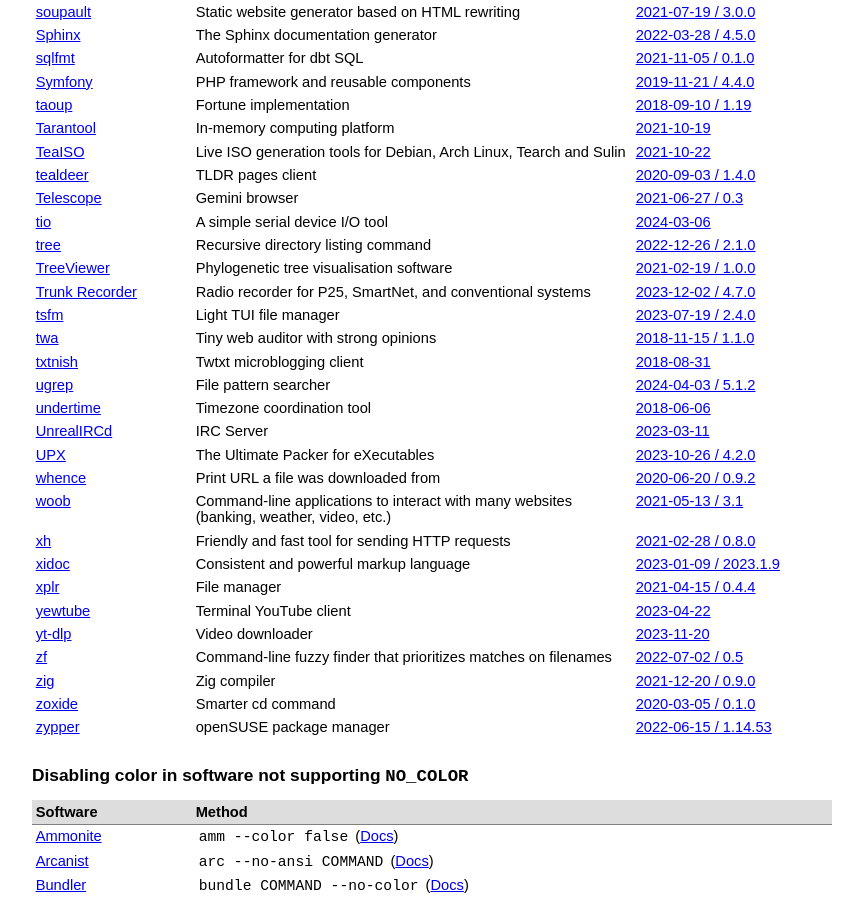
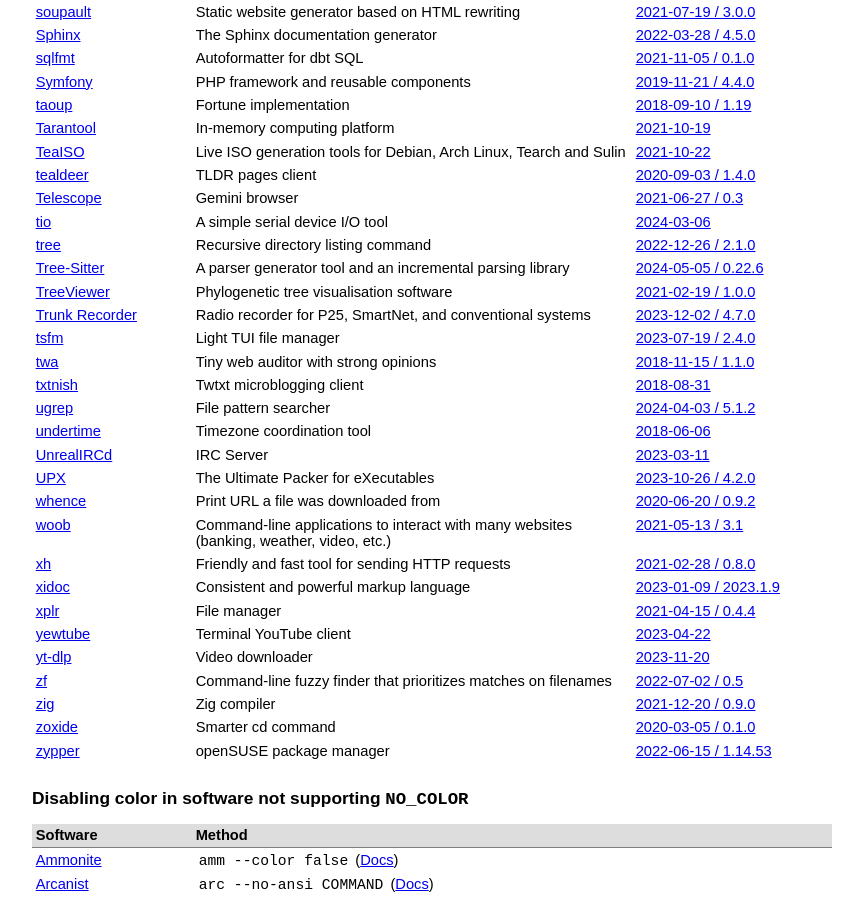
Before and after one commit to jcs/no_color, a Jekyll site: the page built from index.md, in a window 1280 px wide and 900 px high, scrolled down 5665 px. Shown: the whole window, without its empty margins (208-1071 px from the left). Built offline with Jekyll 4.4.1, drawn with Linux system fonts in a browser that asks for light colours; our own code applies the rules of GitHub Pages for plain Markdown files.

Commit message:
docs: add tree-sitter to software supporting NO_COLOR list (#286)

```diff
--- a/index.md
+++ b/index.md
@@ -282,6 +282,7 @@ color by default via `NO_COLOR`.
 | [Telescope](https://telescope.omarpolo.com) | Gemini browser | [2021-06-27 / 0.3](https://github.com/omar-polo/telescope/releases/tag/0.3) |
 | [tio](https://github.com/tio/tio) | A simple serial device I/O tool | [2024-03-06](https://github.com/tio/tio/commit/ed4ac0c797cd25b0b5d31a7654349e928b3eac58) |
 | [tree](https://oldmanprogrammer.net/source.php?dir=projects/tree) | Recursive directory listing command | [2022-12-26 / 2.1.0](https://gitlab.com/OldManProgrammer/unix-tree/-/blob/22a2e268206b8d2238a686458c4702f9b3689e5b/CHANGES) |
+| [Tree-Sitter](https://tree-sitter.github.io) | A parser generator tool and an incremental parsing library | [2024-05-05 / 0.22.6](https://github.com/tree-sitter/tree-sitter/releases/tag/v0.22.6) |
 | [TreeViewer](https://treeviewer.org) | Phylogenetic tree visualisation software | [2021-02-19 / 1.0.0](https://github.com/arklumpus/TreeViewer/releases/tag/v1.0.0) |
 | [Trunk Recorder](https://trunkrecorder.com) | Radio recorder for P25, SmartNet, and conventional systems | [2023-12-02 / 4.7.0](https://github.com/robotastic/trunk-recorder/releases/tag/v4.7.0) |
 | [tsfm](https://npmjs.com/package/tsfm) | Light TUI file manager | [2023-07-19 / 2.4.0](https://github.com/akpi816218/tsfm/releases/tag/v2.4.0) |
```
